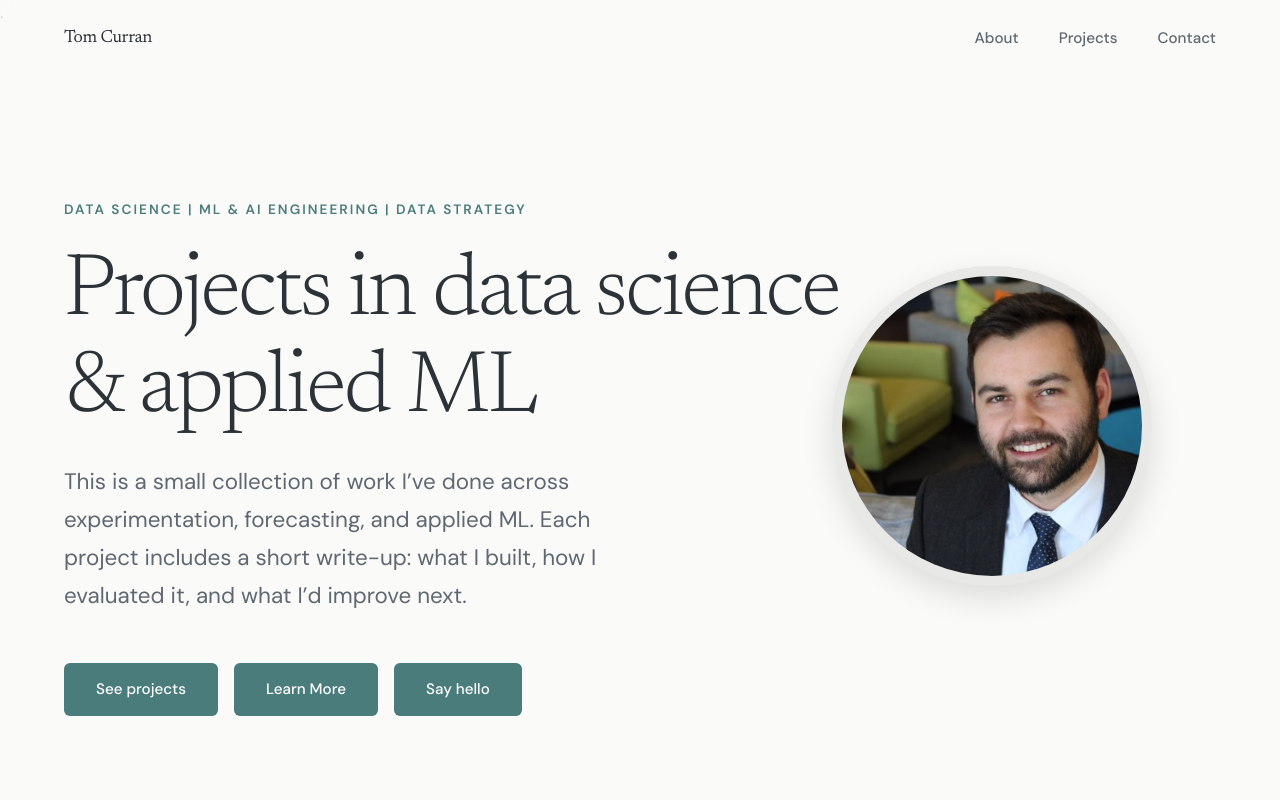
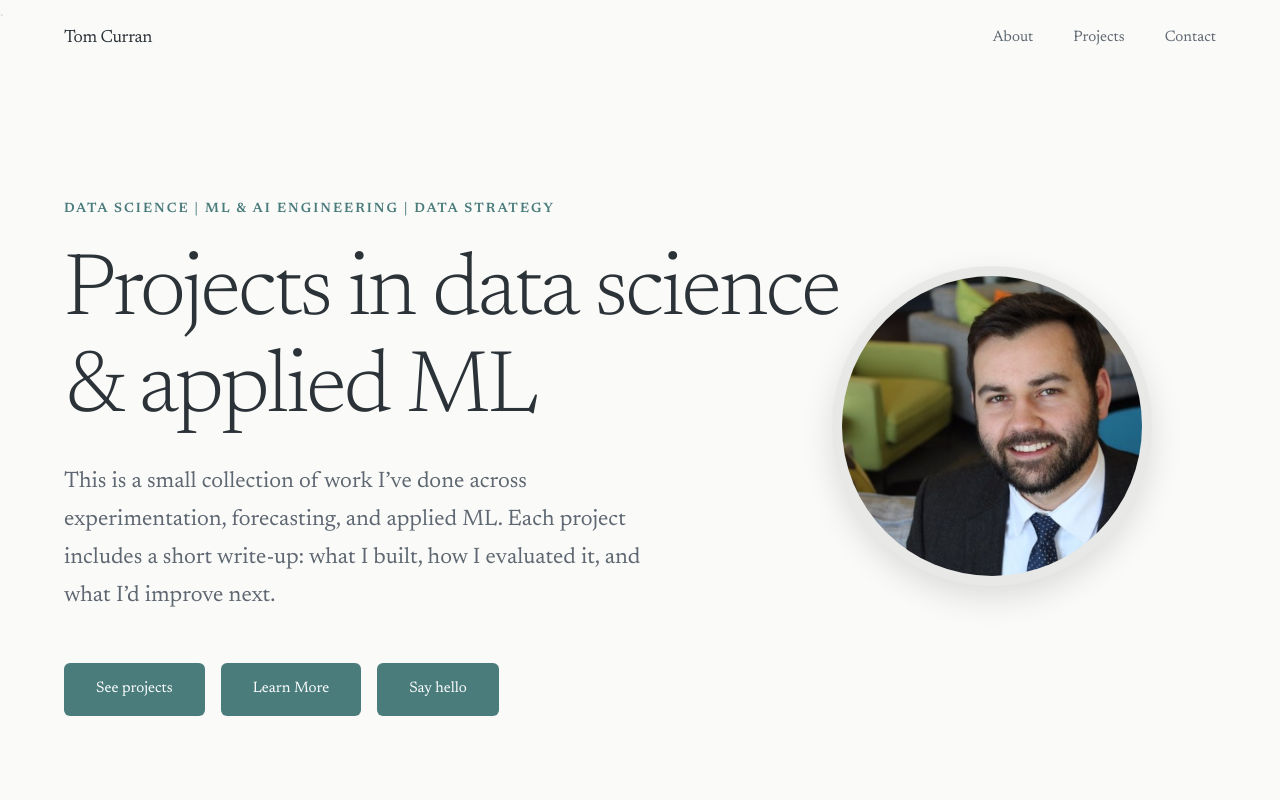
Before and after one commit to TomPCurran/tompcurran.github.io, a plain HTML site: page index.html in a window 1280 px wide. Shown: the top 800 px of the page. Drawn offline with Linux system fonts and the light colour scheme.

Commit message:
fixed font issues

```diff
--- a/index.html
+++ b/index.html
@@ -8,7 +8,7 @@
     <link rel="preconnect" href="https://fonts.googleapis.com" />
     <link rel="preconnect" href="https://fonts.gstatic.com" crossorigin />
     <link
-      href="https://fonts.googleapis.com/css2?family=Newsreader:wght@300;400;600&family=DM+Sans:wght@400;500;600&display=swap"
+      href="https://fonts.googleapis.com/css2?family=Newsreader:wght@300;400;600&display=swap"
       rel="stylesheet"
     />
     <style>
@@ -34,10 +34,7 @@
       }
 
       body {
-        font-family:
-          "DM Sans",
-          -apple-system,
-          sans-serif;
+        font-family: "Newsreader", serif;
         background: var(--bg-primary);
         color: var(--text-primary);
         line-height: 1.6;
```
